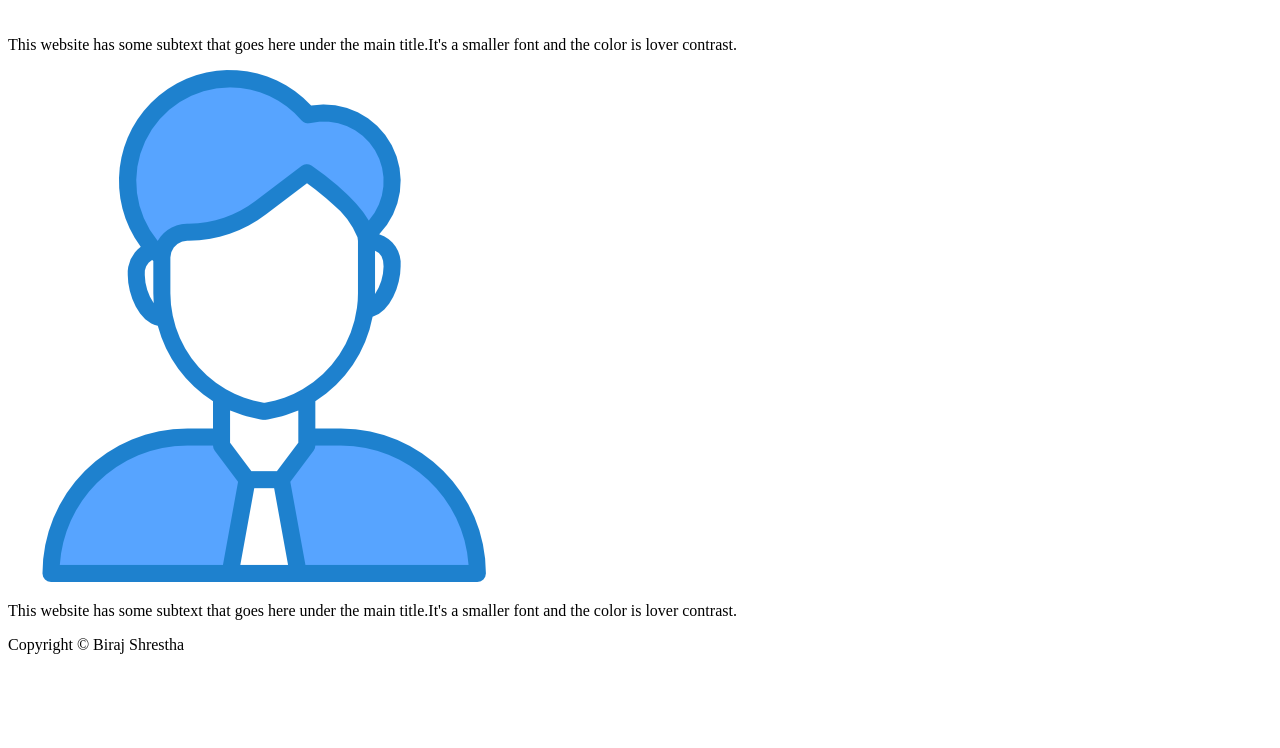
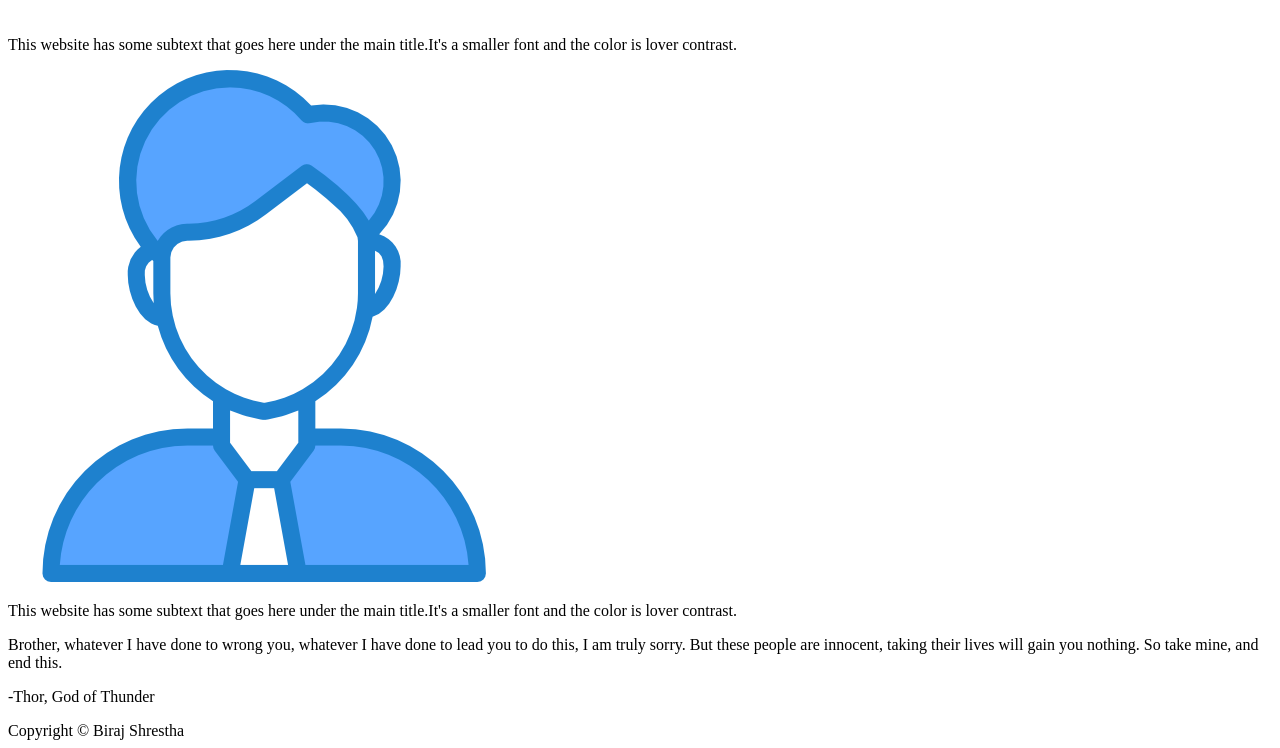
Before and after one commit to Sthabiraj/Landing-Page, a plain HTML site: page index.html in a window 1280 px wide. Shown: the part 1732-2480 px from the top of the page. Before the commit the page ends 2394 px from the top, so only its background shows below. Drawn offline with Linux system fonts and the light colour scheme.

Commit message:
finished 3rd section

```diff
--- a/index.html
+++ b/index.html
@@ -75,7 +75,14 @@
         </div>
       </div>
 
-      <div class="3rd-section"></div>
+      <div class="3rd-section">
+        <p class="quote">
+          Brother, whatever I have done to wrong you, whatever I have done to
+          lead you to do this, I am truly sorry. But these people are innocent,
+          taking their lives will gain you nothing. So take mine, and end this.
+        </p>
+        <p class="author">-Thor, God of Thunder</p>
+      </div>
 
       <div class="4th-section"></div>
     </div>
```
